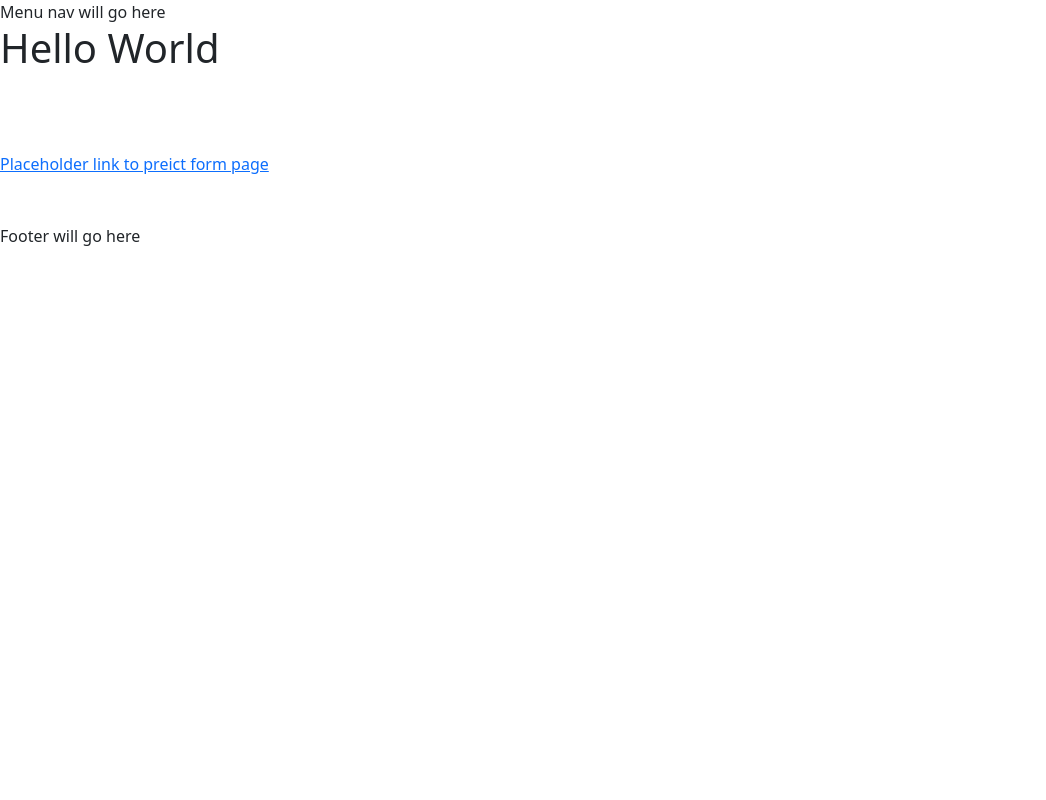
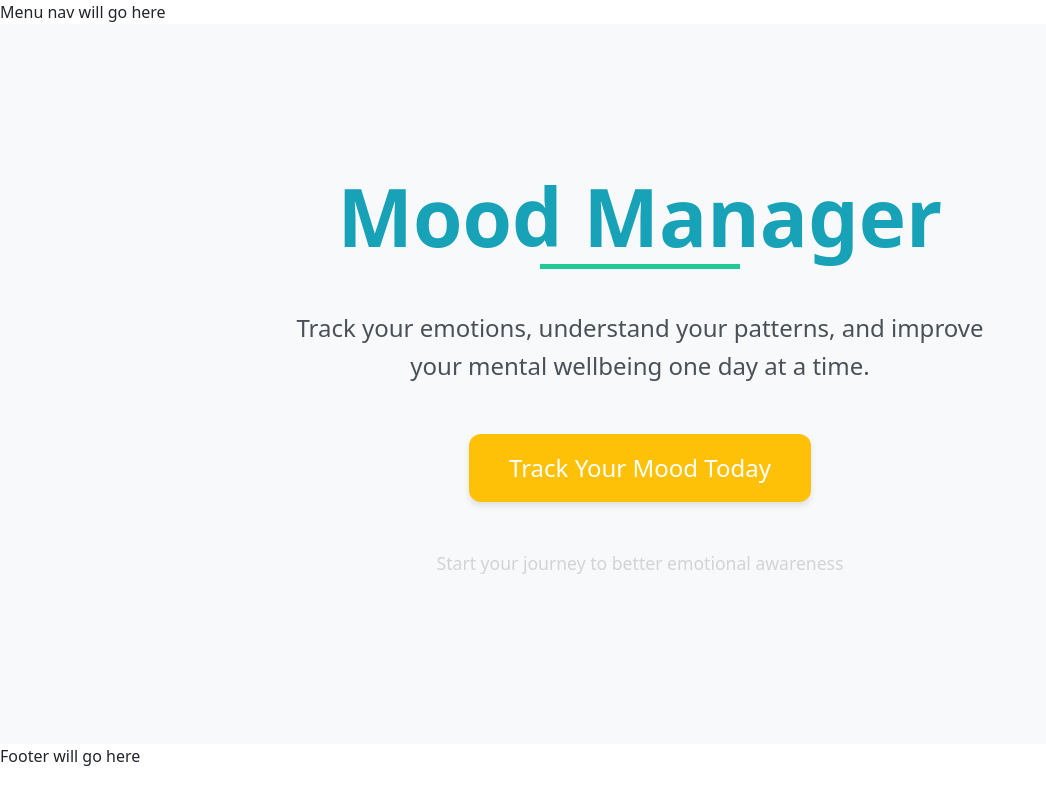
Before and after one commit to AlistairDriscoll/mood-manager, a Django app: page / in a window 1280 px wide. Shown: the whole page, without its empty margins (0-1046 px from the left). Run offline with Django 5.2, Linux system fonts and the light colour scheme; parts of the project's set-up code (start-up, migrations or seed data) failed here and were passed over.

Commit message:
Add landing page draft

```diff
--- a/home/templates/home/index.html
+++ b/home/templates/home/index.html
@@ -1,12 +1,24 @@
 {% extends 'base.html' %}
 
 {% block content %}
-<h1>Hello World</h1>
-<br />
-<br />
-<br />
-<a href="/predict">Placeholder link to preict form page</a>
-<br />
-<br />
-<br />
+<div class="landing-hero">
+    <div class="hero-content">
+        <div class="logo-container">
+            <h1 class="logo-text">Mood Manager</h1>
+            <div class="logo-underline"></div>
+        </div>
+
+        <p class="tagline">
+            Track your emotions, understand your patterns, and improve your mental wellbeing one day at a time.
+        </p>
+
+        <a href="{% url 'predict' %}" class="cta-button">
+            Track Your Mood Today
+        </a>
+
+        <p class="subtitle">
+            Start your journey to better emotional awareness
+        </p>
+    </div>
+</div>
 {% endblock %}
--- a/static/css/main.css
+++ b/static/css/main.css
@@ -0,0 +1,67 @@
+/* Landing Page Styles */
+.landing-hero {
+    min-height: 90vh;
+    display: flex;
+    align-items: center;
+    justify-content: center;
+    background-color: #f8f9fa;
+}
+
+.hero-content {
+    text-align: center;
+    max-width: 800px;
+    padding: 2rem;
+}
+
+.logo-container {
+    margin-bottom: 2.5rem;
+}
+
+.logo-text {
+    font-size: 5rem;
+    font-weight: bold;
+    color: #17a2b8;
+    margin: 0;
+    line-height: 1;
+}
+
+.logo-underline {
+    width: 200px;
+    height: 5px;
+    background-color: #20c997;
+    margin: 0.5rem auto 0;
+}
+
+.tagline {
+    font-size: 1.5rem;
+    color: #495057;
+    margin-bottom: 3rem;
+    line-height: 1.6;
+}
+
+.cta-button {
+    display: inline-block;
+    background-color: #ffc107;
+    color: #ffffff;
+    font-size: 1.5rem;
+    font-weight: 500;
+    padding: 1rem 2.5rem;
+    border-radius: 12px;
+    text-decoration: none;
+    transition: all 0.3s ease;
+    box-shadow: 0 4px 6px rgba(0, 0, 0, 0.1);
+}
+
+.cta-button:hover {
+    background-color: #ffb300;
+    color: #ffffff;
+    transform: translateY(-2px);
+    box-shadow: 0 6px 12px rgba(0, 0, 0, 0.15);
+}
+
+.subtitle {
+    font-size: 1.1rem;
+    color: #d3d3d3;
+    margin-top: 3rem;
+    font-weight: 300;
+}
```
